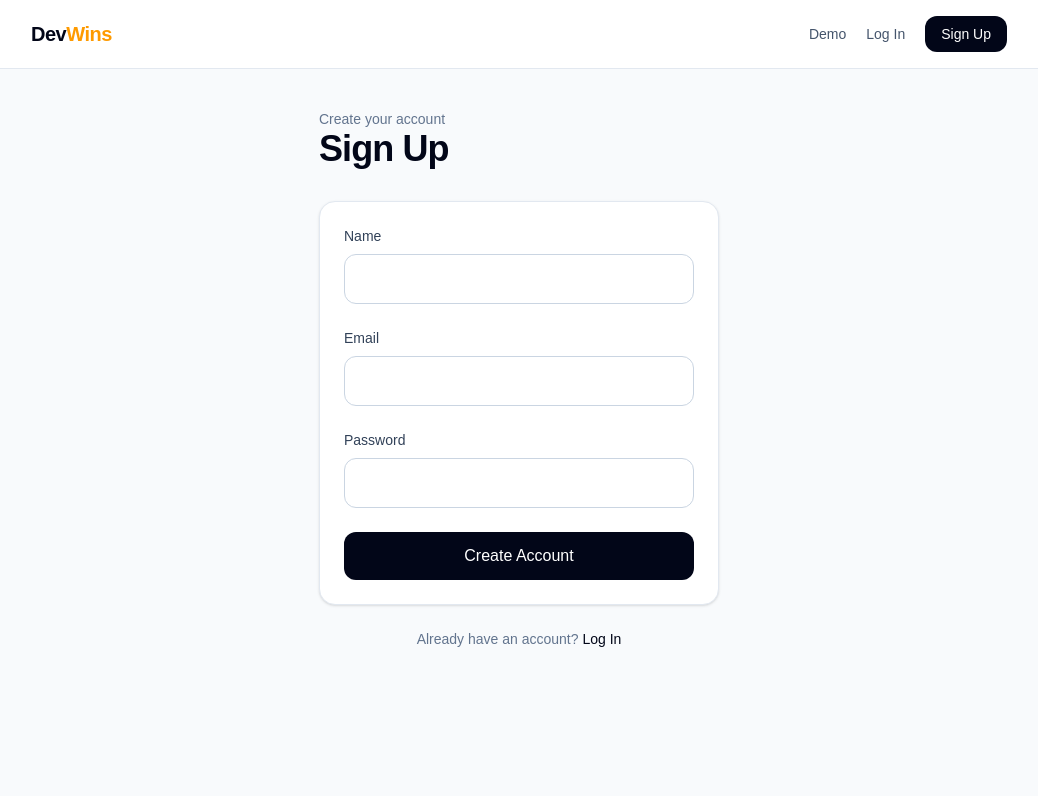
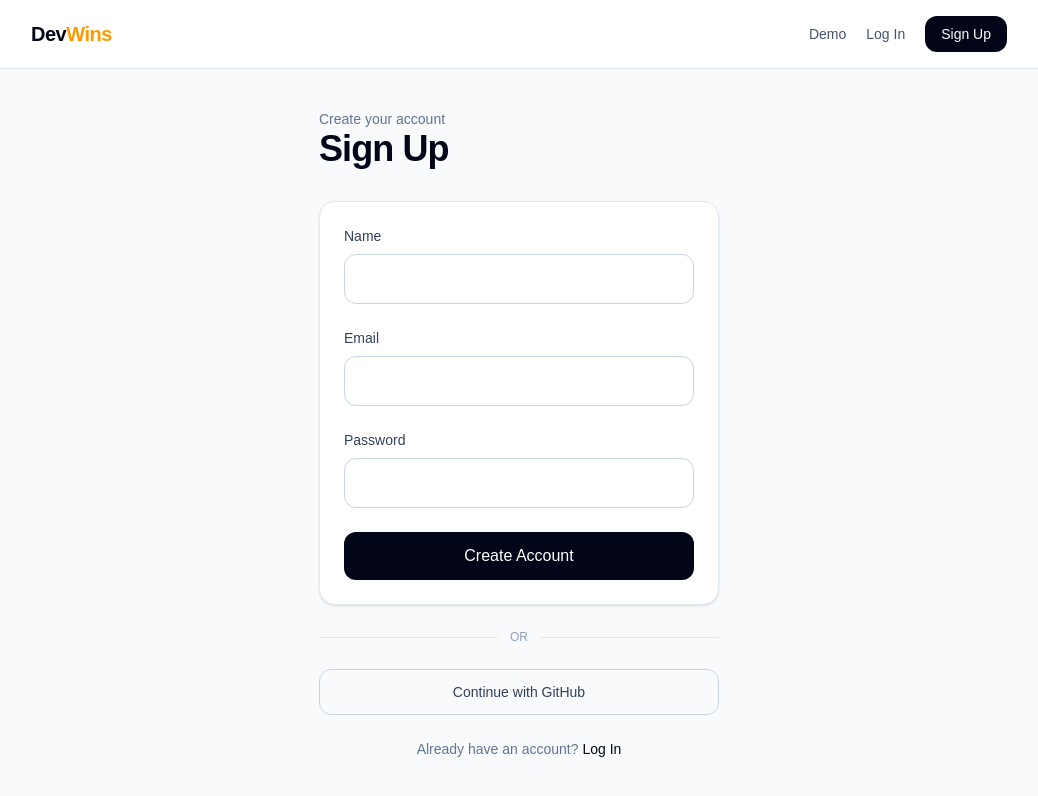
Before and after one commit to fbarrett12/devwins, a Next.js app: page /signup in a window 1280 px wide. Shown: the top 796 px of the page, without its empty margins (121-1159 px from the left). Built offline with nearby package versions, Linux system fonts and the light colour scheme; no server answers.

Commit message:
sign up page clean up

```diff
--- a/app/signup/page.tsx
+++ b/app/signup/page.tsx
@@ -63,6 +63,27 @@ export default function SignupPage() {
         </button>
       </form>
 
+      <div className="my-6 flex items-center gap-3">
+        <div className="h-px flex-1 bg-slate-200" />
+        <span className="text-xs font-medium uppercase text-slate-400">
+          or
+        </span>
+        <div className="h-px flex-1 bg-slate-200" />
+      </div>
+
+      <div className="space-y-3">
+        <form
+          action={async () => {
+            "use server";
+            await signIn("github", { redirectTo: "/wins" });
+            }}
+        >
+          <button className="w-full rounded-xl border border-slate-300 px-5 py-3 text-sm font-medium text-slate-700 hover:bg-slate-50">
+            Continue with GitHub
+          </button>
+        </form>
+      </div>
+
       <p className="mt-6 text-center text-sm text-slate-500">
         Already have an account?{" "}
         <Link
```
